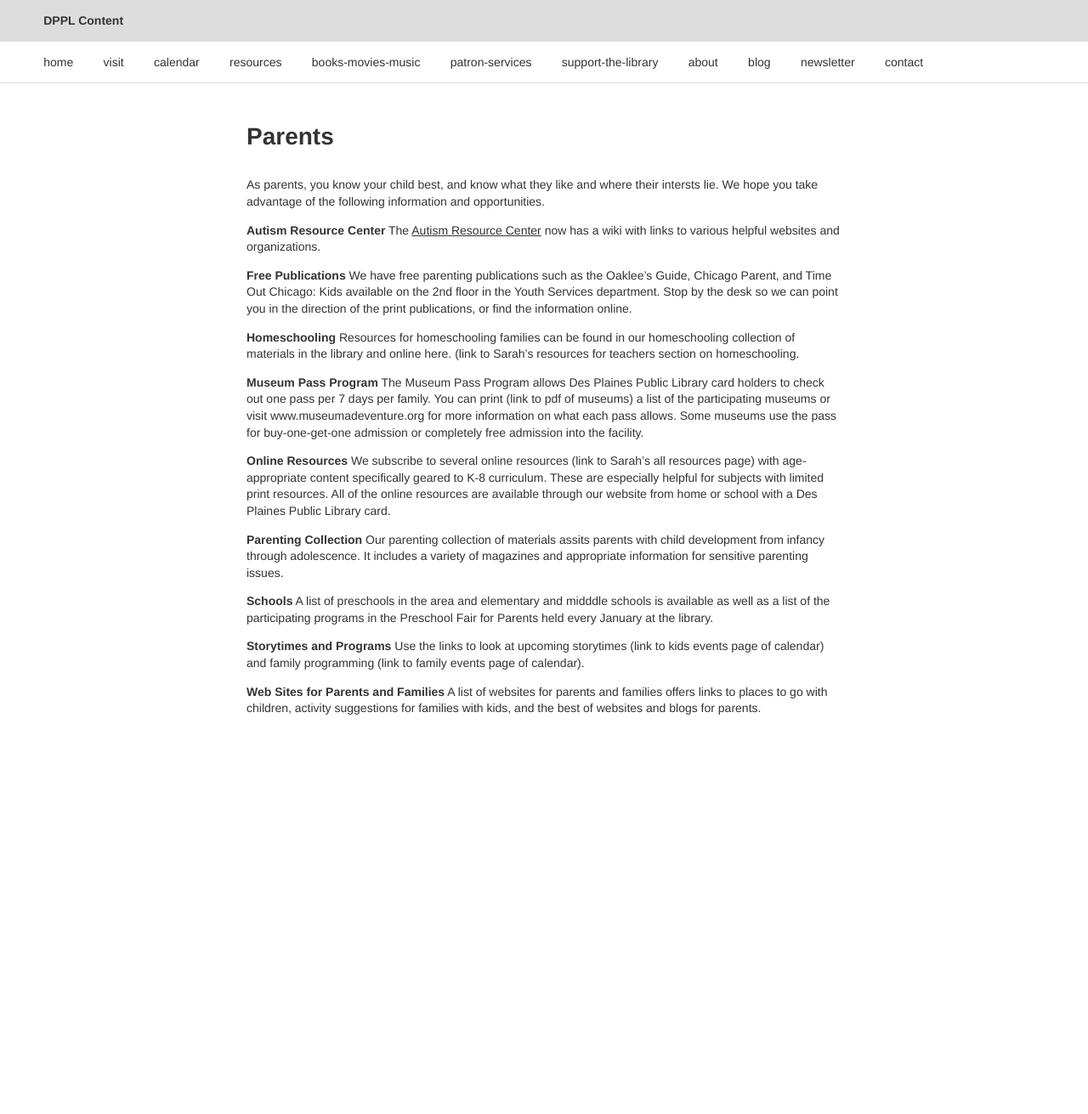
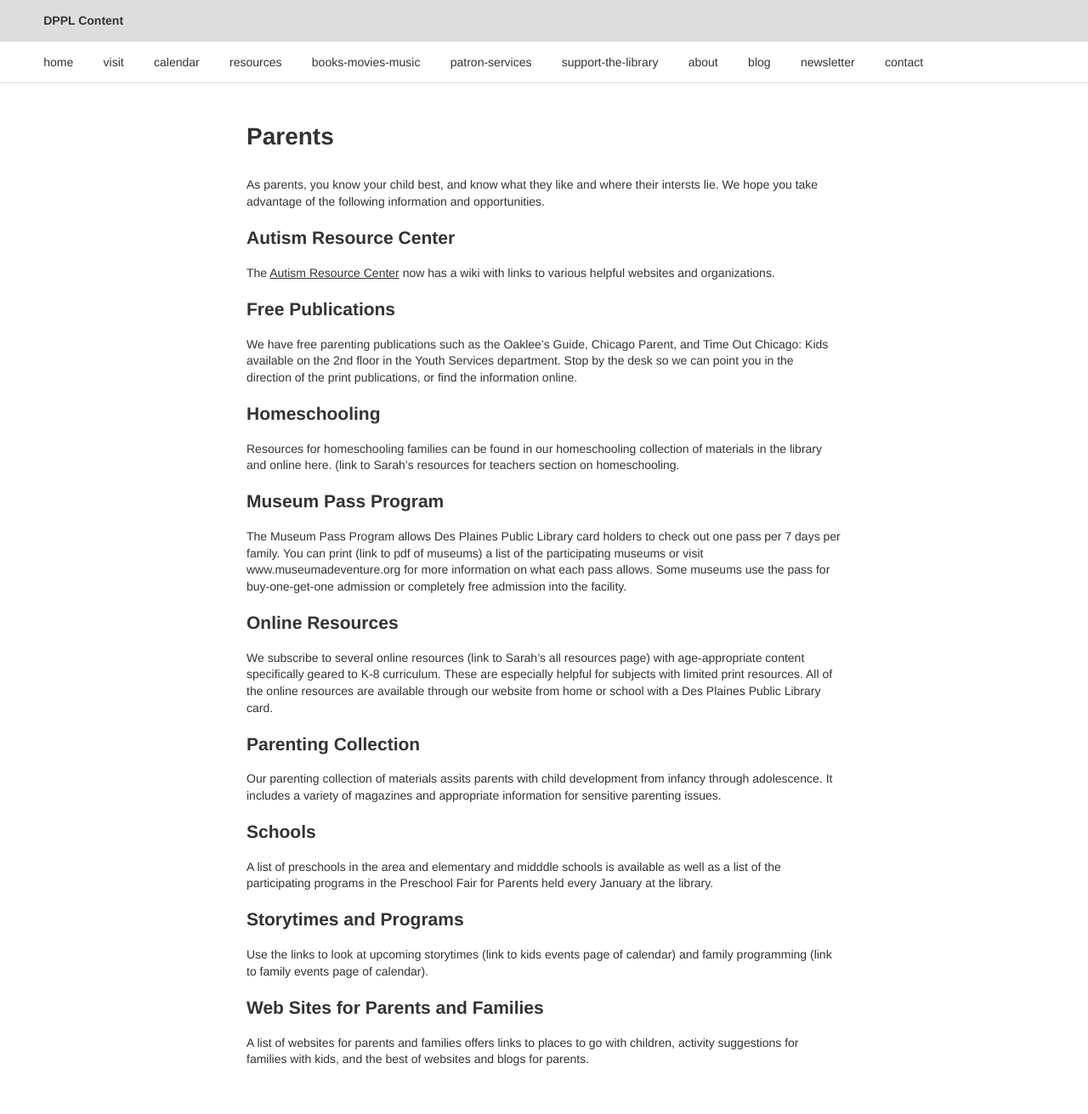
Before and after one commit to dpplweb/dppl-content, a Jekyll site: the page built from _posts/courtney/0417-01-01-parents.md, in a window 1280 px wide. Shown: the whole page at 85% size. Built offline with Jekyll 4.4.1, drawn with Linux system fonts in a browser that asks for light colours; Markdown is read by kramdown in place of the engine named in the settings; before the commit the page ends 900 px from its top, so only the background shows below that.

```diff
--- a/_posts/courtney/0417-01-01-parents.md
+++ b/_posts/courtney/0417-01-01-parents.md
@@ -15,29 +15,38 @@ published: true
 
 As parents, you know your child best, and know what they like and where their intersts lie.  We hope you take advantage of the following information and opportunities.
 
-**Autism Resource Center**
+## Autism Resource Center
+
 The [Autism Resource Center](http://autismsource.pbworks.com/w/page/14287501/Autism_Resource_Center) now has a wiki with links to various helpful websites and organizations.
 
-**Free Publications**
+## Free Publications
+
 We have free parenting publications such as the Oaklee's Guide, Chicago Parent, and Time Out Chicago: Kids available on the 2nd floor in the Youth Services department.  Stop by the desk so we can point you in the direction of the print publications, or find the information online.
 
-**Homeschooling**
+## Homeschooling
+
 Resources for homeschooling families can be found in our homeschooling collection of materials in the library and online here. (link to Sarah's resources for teachers section on homeschooling.
 
-**Museum Pass Program**
+## Museum Pass Program
+
 The Museum Pass Program allows Des Plaines Public Library card holders to check out one pass per 7 days per family.  You can print (link to pdf of museums) a list of the participating museums or visit www.museumadeventure.org for more information on what each pass allows.  Some museums use the pass for buy-one-get-one admission or completely free admission into the facility.
 
-**Online Resources**
+## Online Resources
+
 We subscribe to several online resources (link to Sarah's all resources page) with age-appropriate content specifically geared to K-8 curriculum.  These are especially helpful for subjects with limited print resources.  All of the online resources are available through our website from home or school with a Des Plaines Public Library card.
 
-**Parenting Collection**
+## Parenting Collection
+
 Our parenting collection of materials assits parents with child development from infancy through adolescence.  It includes a variety of magazines and appropriate information for sensitive parenting issues.
 
-**Schools**
+## Schools
+
 A list of preschools in the area and elementary and midddle schools is available as well as a list of the participating programs in the Preschool Fair for Parents held every January at the library.
 
-**Storytimes and Programs**
+## Storytimes and Programs
+
 Use the links to look at upcoming storytimes (link to kids events page of calendar) and family programming (link to family events page of calendar).
 
-**Web Sites for Parents and Families**
+## Web Sites for Parents and Families
+
 A list of websites for parents and families offers links to places to go with children, activity suggestions for families with kids, and the best of websites and blogs for parents.
```
